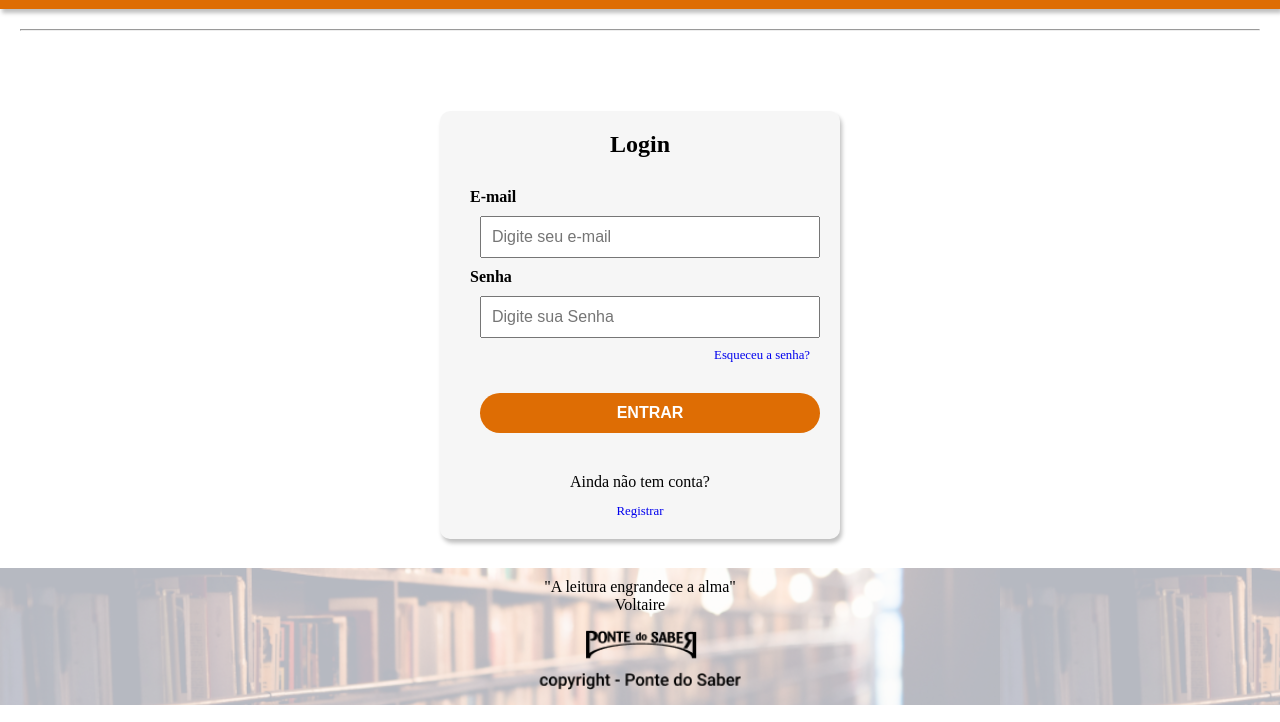
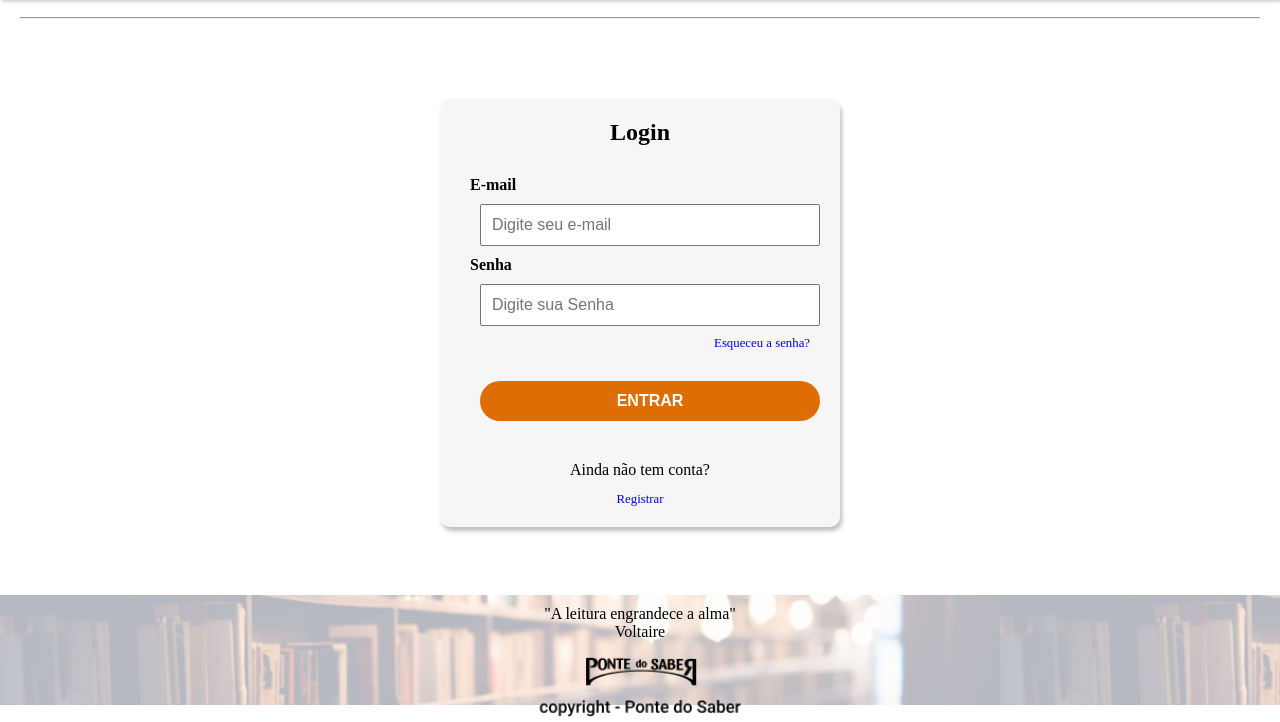
Before and after one commit to DyekeMedina/Projeto-Saber, a plain HTML site: page login.html in a window 1280 px wide. Shown: the part 95-817 px from the top of the page. Drawn offline with Linux system fonts and the light colour scheme.

Commit message:
Update styleLogin.css

```diff
--- a/styleLogin.css
+++ b/styleLogin.css
@@ -7,6 +7,20 @@
     padding: 0px;
     box-sizing: border-box;
    }
+
+html, body{
+    position: absolute;
+    width: 100%;
+    min-height: 100%;
+    padding: 0;
+    margin: 0;
+}
+
+body:after {
+    line-height: 110px; /* height of footer */
+    white-space: pre;
+    content: "\A";
+}
 
 .logo{
     background-color: #DE6D04;
@@ -20,7 +34,7 @@
 .menu{
     background-color: #DE6D04 ;
     box-shadow: 2px 4px 4px rgba(0, 0, 0, 0.25);
-    height: 30px;
+
 
 
 
@@ -134,8 +148,10 @@ footer{
     align-items: center;
     width: 100%;
     position: absolute;
-    bottom:0;
-    left:0;
+    width: 100%;
+    height: 110px;
+    bottom: 0px;
+    margin-top: -100px;
 
 
 
```
